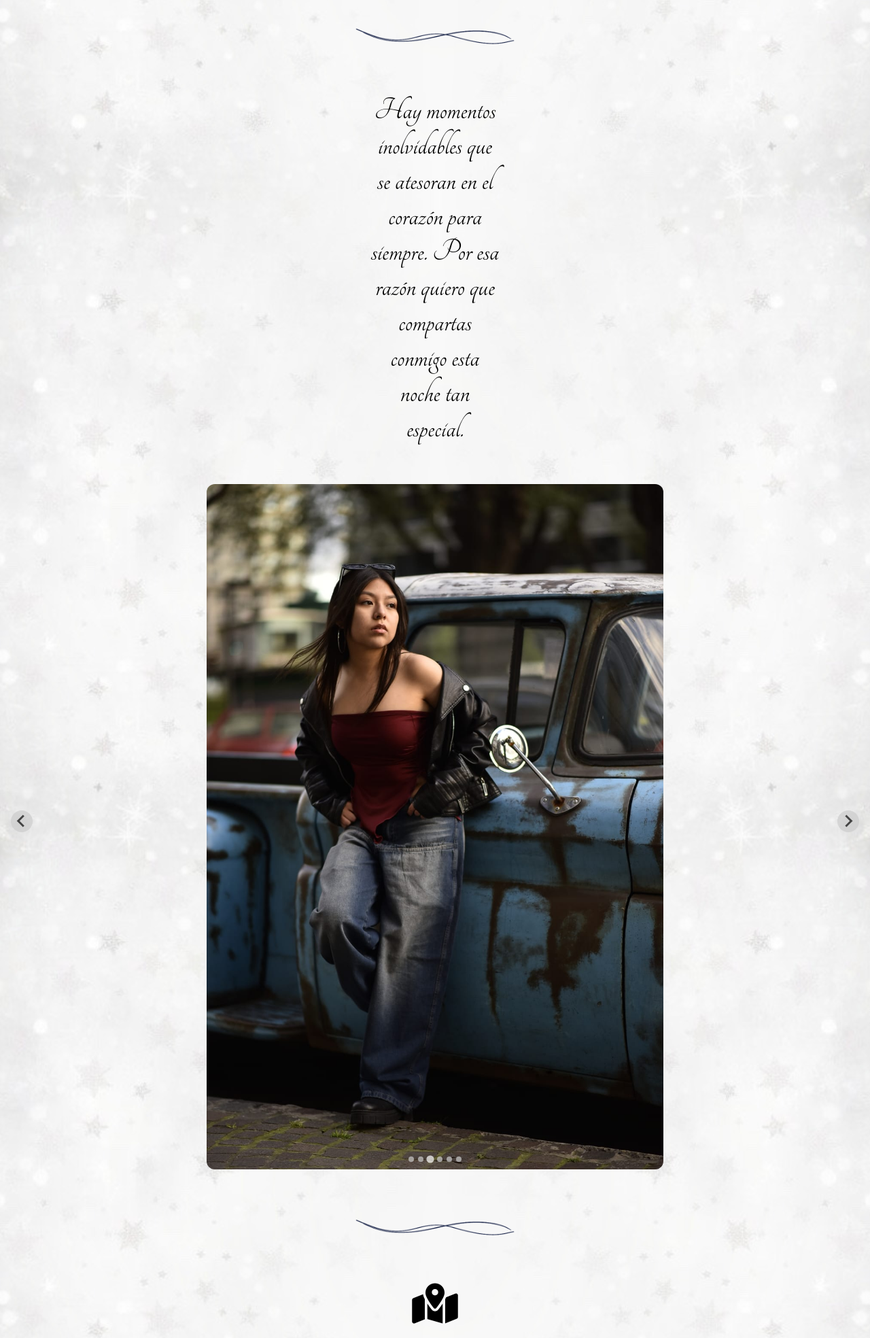
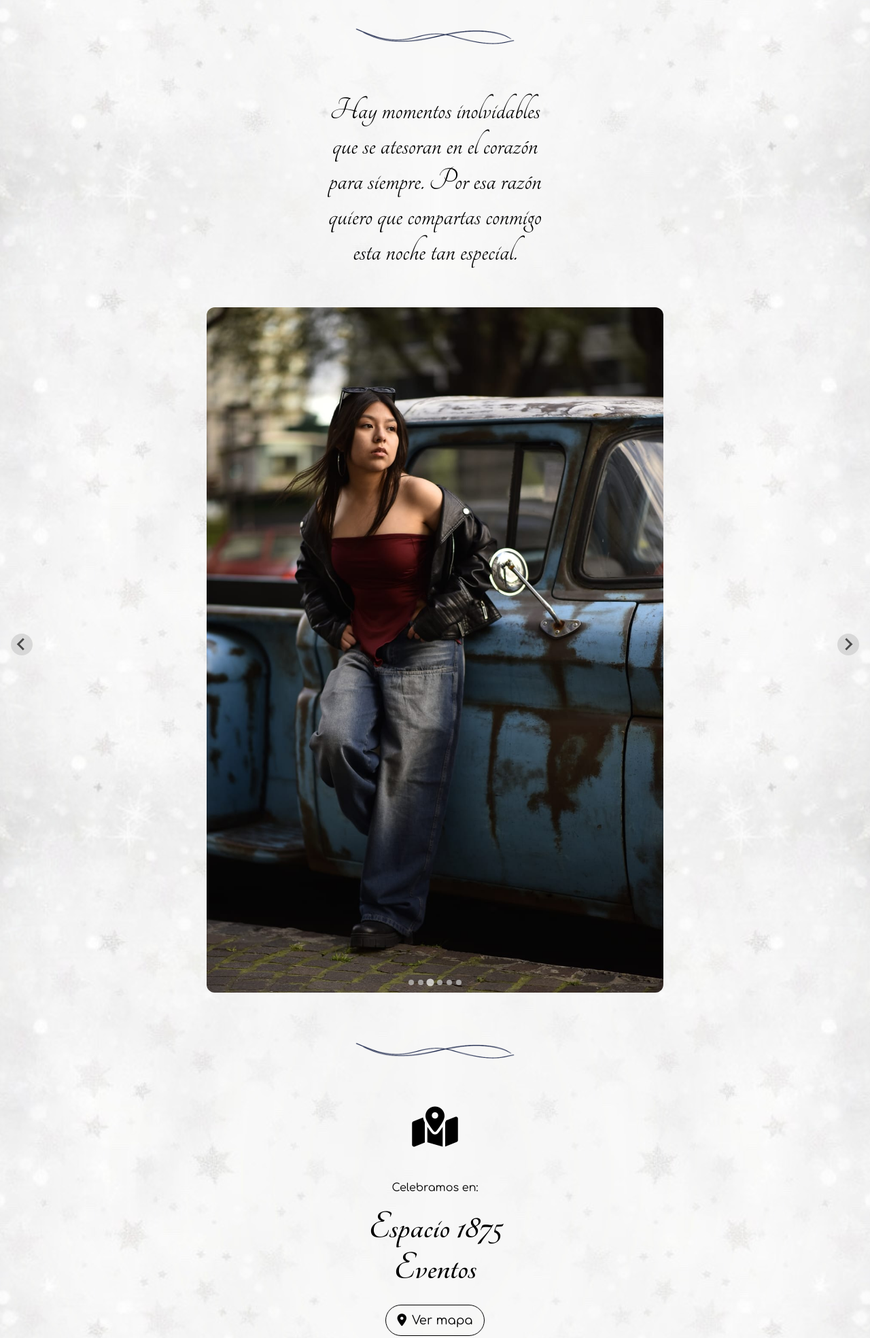
Before and after one commit to diegosarlinga/diegosarlinga.github.io, a plain HTML site: page index.html in a window 1280 px wide. Shown: the part 2560-4528 px from the top of the page at 68% size. Drawn offline with nearby package versions, Linux system fonts and the light colour scheme.

```diff
--- a/index.html
+++ b/index.html
@@ -66,7 +66,7 @@
     </div>
   </section>
   <section id="carrusel" class="mb-10">
-    <p class="max-w-xxs text-center font-tangerine mx-auto mt-10 text-5xl">
+    <p class="max-w-xs text-center font-tangerine mx-auto mt-10 text-5xl">
       Hay momentos
       inolvidables que
       se atesoran en el
@@ -106,7 +106,7 @@
     <!-- <h1><i class="fa-solid fa-cake"></i></h1> -->
     <h1><i class="fa-solid fa-map-location-dot"></i></h1>
     <p class="text-center mx-auto mt-10 -mb-6">Celebramos en:</p>
-    <h1 class="max-w-xxs">Espacio 1875 Eventos</h1>
+    <h1 class="max-w-xs">Espacio 1875 Eventos</h1>
     <div class="mt-6">
       <a href="https://maps.app.goo.gl/GK5MUzyJLVqd2Yzu8" target="_blank" class="button"><i
           class="fa-solid fa-location-dot mr-2"></i>Ver mapa</a>
@@ -147,7 +147,7 @@
   </section>
   <section id="songs" class="flex items-center flex-col with-separator">
     <h1 class="mt-12"><i class="fa-solid fa-music"></i></h1>
-    <h1 class="max-w-xxs">
+    <h1 class="max-w-xs">
       ¿Qué canción no
       puede faltar en
       mi gran fiesta?</h1>
```
